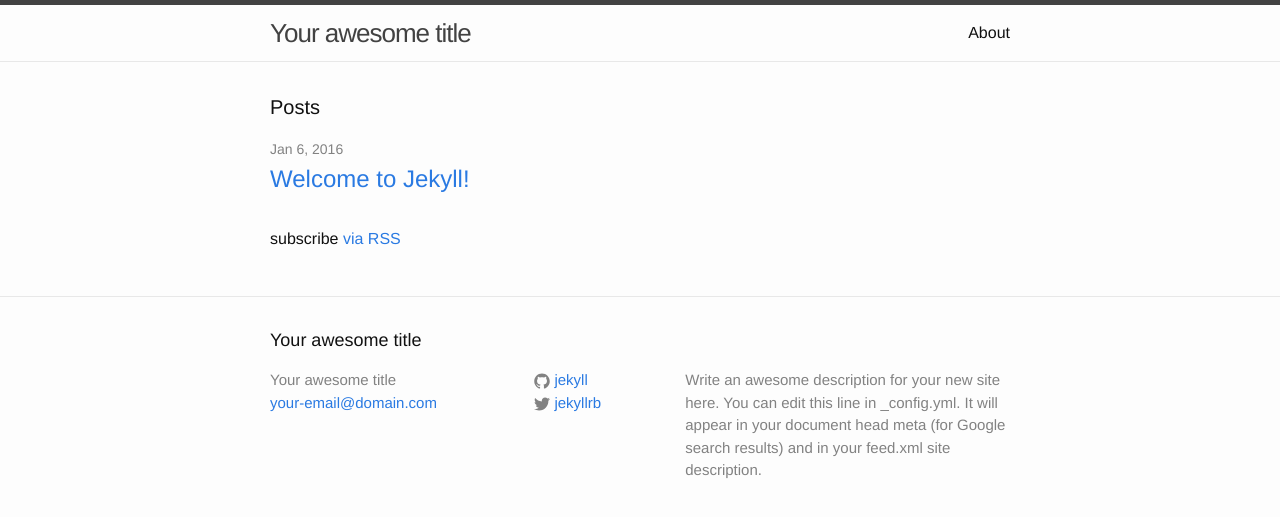
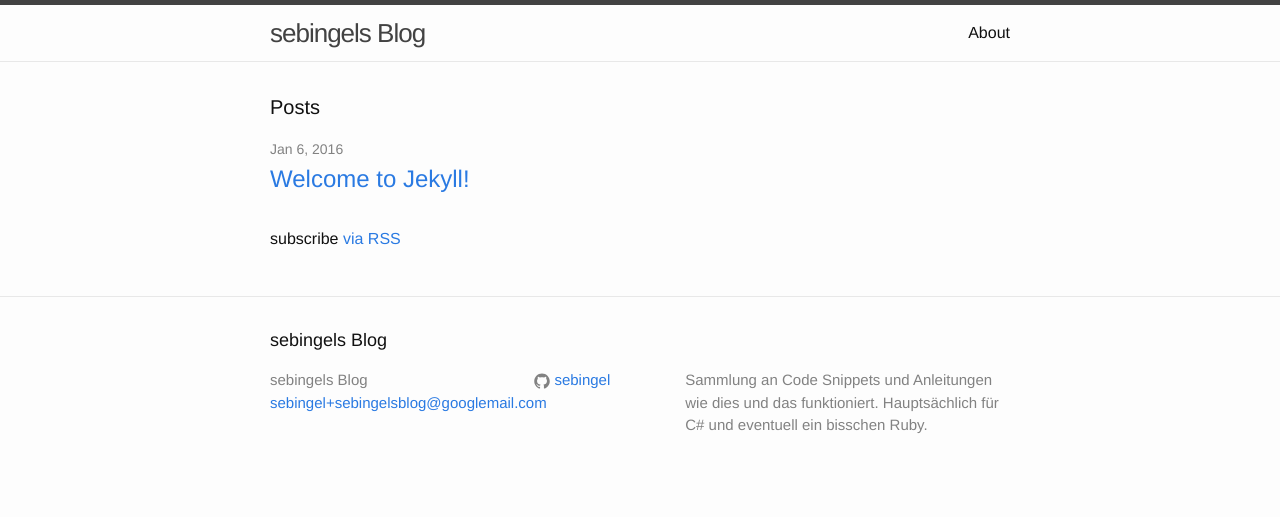
Before and after one commit to sebingel/sebingel.github.io, a Jekyll site: the page built from index_blog.html, in a window 1280 px wide. Shown: the top 517 px of the page. Built offline with Jekyll 4.4.1, drawn with Linux system fonts in a browser that asks for light colours.

Commit message:
- edited config

```diff
--- a/_config.yml
+++ b/_config.yml
@@ -6,16 +6,13 @@
 # 'jekyll serve'. If you change this file, please restart the server process.
 
 # Site settings
-title: Your awesome title
-email: your-email@domain.com
+title: sebingels Blog
+email: sebingel+sebingelsblog@googlemail.com
 description: > # this means to ignore newlines until "baseurl:"
-  Write an awesome description for your new site here. You can edit this
-  line in _config.yml. It will appear in your document head meta (for
-  Google search results) and in your feed.xml site description.
-baseurl: "" # the subpath of your site, e.g. /blog
-url: "http://yourdomain.com" # the base hostname & protocol for your site
-twitter_username: jekyllrb
-github_username:  jekyll
+  Sammlung an Code Snippets und Anleitungen wie dies und das funktioniert. Hauptsächlich für C# und eventuell ein bisschen Ruby.
+baseurl: "/blog" # the subpath of your site, e.g. /blog
+url: "http://sebingel.github.io" # the base hostname & protocol for your site
+github_username: sebingel
 
 # Build settings
 markdown: kramdown
```
